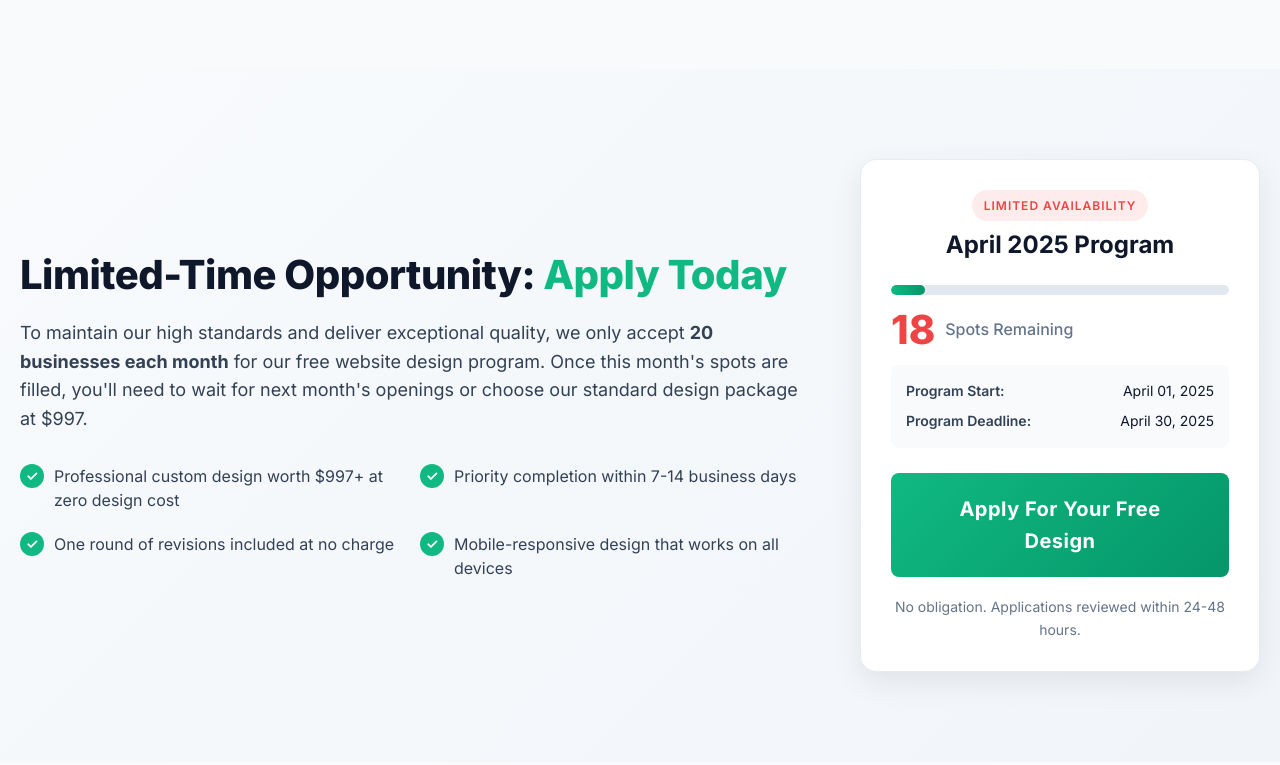
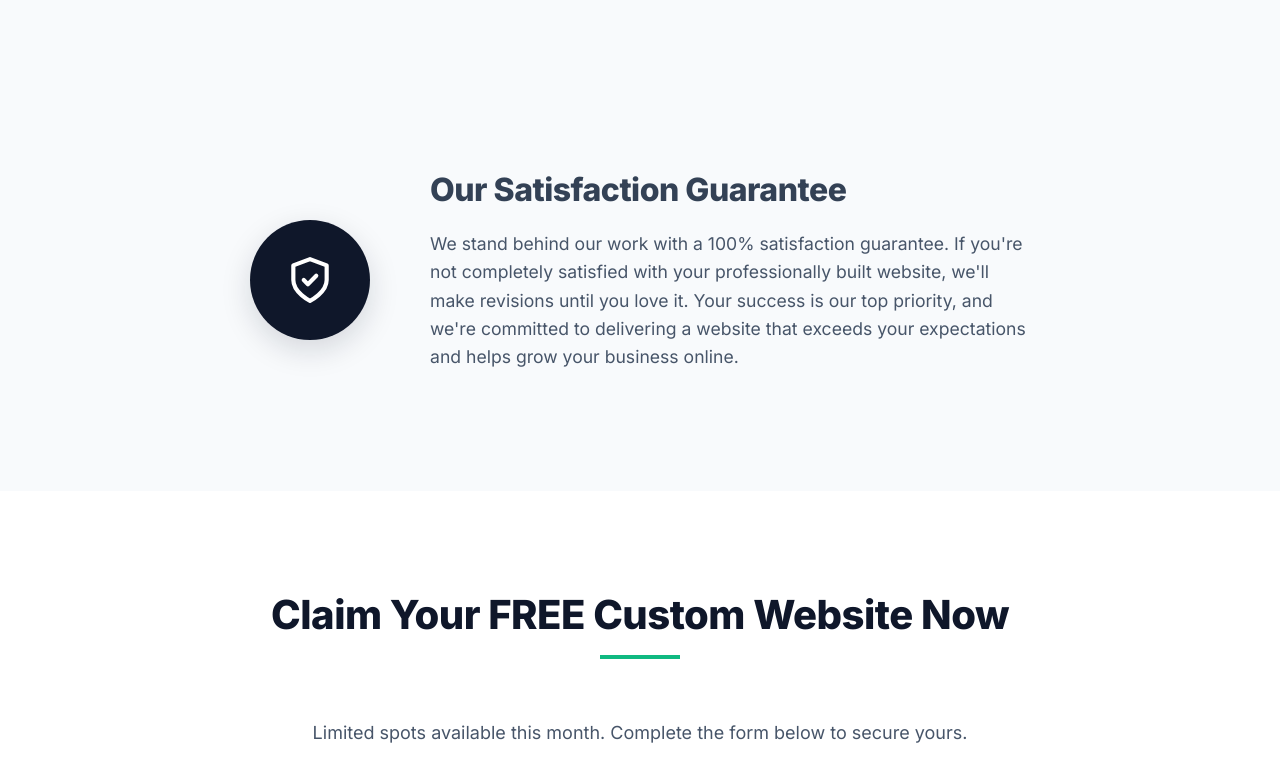
Before and after one commit to lawrence18365/your-site-built-free, a plain HTML site: page index.html in a window 1280 px wide. Shown: the part 9064-9829 px from the top of the page. Drawn offline with nearby package versions, Linux system fonts and the light colour scheme.

Commit message:
Update index.html

```diff
--- a/index.html
+++ b/index.html
@@ -950,72 +950,6 @@
         </div>
     </section>
 
-      <!-- Improved Limited Time Offer Section -->
-<section class="limited-offer" id="limited-offer">
-    <div class="container">
-        <div class="limited-offer-container">
-            <div class="limited-offer-content">
-                <h2 class="limited-offer-title">Limited-Time Opportunity: <span class="highlight">Apply Today</span></h2>
-                <p class="limited-offer-text">To maintain our high standards and deliver exceptional quality, we only accept <strong>20 businesses each month</strong> for our free website design program. Once this month's spots are filled, you'll need to wait for next month's openings or choose our standard design package at $997.</p>
-
-                <div class="limited-offer-features">
-                    <div class="limited-offer-feature">
-                        <div class="limited-offer-feature-icon">✓</div>
-                        <p>Professional custom design worth $997+ at zero design cost</p>
-                    </div>
-                    <div class="limited-offer-feature">
-                        <div class="limited-offer-feature-icon">✓</div>
-                        <p>Priority completion within 7-14 business days</p>
-                    </div>
-                    <div class="limited-offer-feature">
-                        <div class="limited-offer-feature-icon">✓</div>
-                        <p>One round of revisions included at no charge</p>
-                    </div>
-                    <div class="limited-offer-feature">
-                        <div class="limited-offer-feature-icon">✓</div>
-                        <p>Mobile-responsive design that works on all devices</p>
-                    </div>
-                </div>
-            </div>
-
-            <div class="limited-offer-spots">
-                <div class="spots-container">
-                    <div class="spots-header">
-                        <div class="spots-badge">Limited Availability</div>
-                        <h3 class="spots-title">April 2025 Program</h3>
-                    </div>
-
-                    <div class="spots-counter">
-                        <div class="spots-progress">
-                            <div class="progress-bar">
-                                <div class="progress-fill" style="width: 10%"></div>
-                            </div>
-                            <div class="spots-remaining">
-                                <div class="spots-number">18</div>
-                                <div class="spots-text">Spots Remaining</div>
-                            </div>
-                        </div>
-                        <div class="spots-info">
-                            <div class="info-item">
-                                <span class="info-label">Program Start:</span>
-                                <span class="info-value">April 01, 2025</span>
-                            </div>
-                            <div class="info-item">
-                                <span class="info-label">Program Deadline:</span>
-                                <span class="info-value">April 30, 2025</span>
-                            </div>
-                        </div>
-                    </div>
-
-                    <div class="spots-cta">
-                        <a href="#signup-form" class="btn btn-accent btn-large">Apply For Your Free Design</a>
-                        <p class="spots-note">No obligation. Applications reviewed within 24-48 hours.</p>
-                    </div>
-                </div>
-            </div>
-        </div>
-    </div>
-</section>
 
 
     <!-- Guarantee Section -->
```
